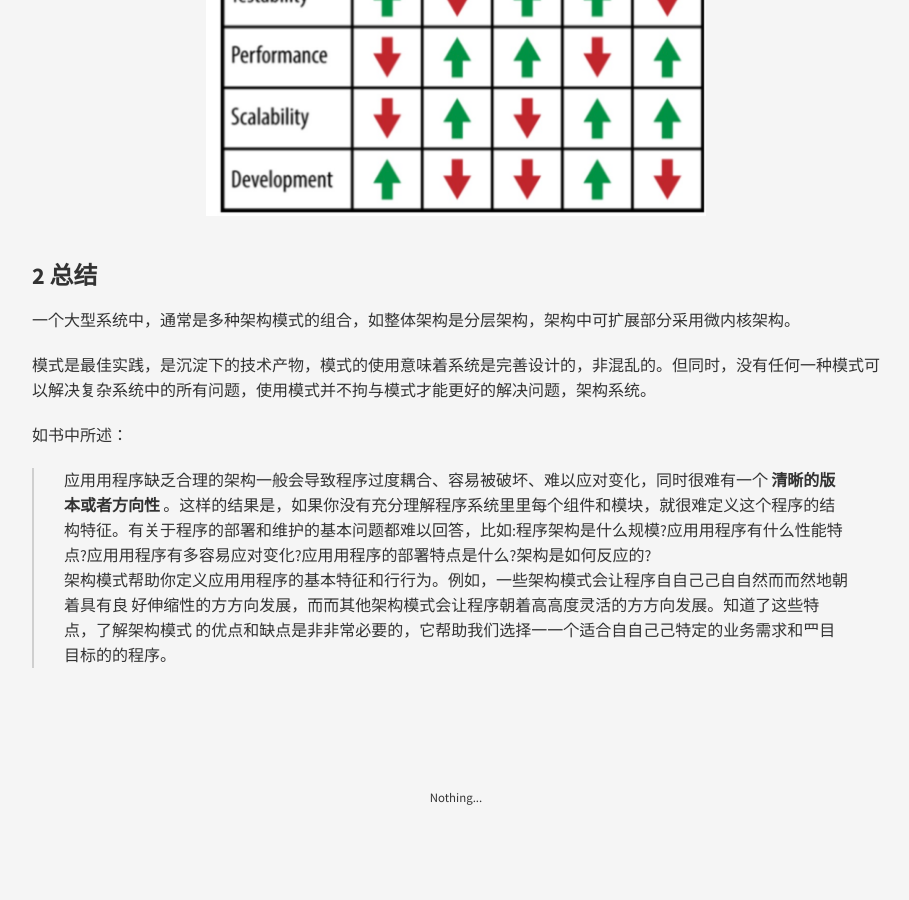
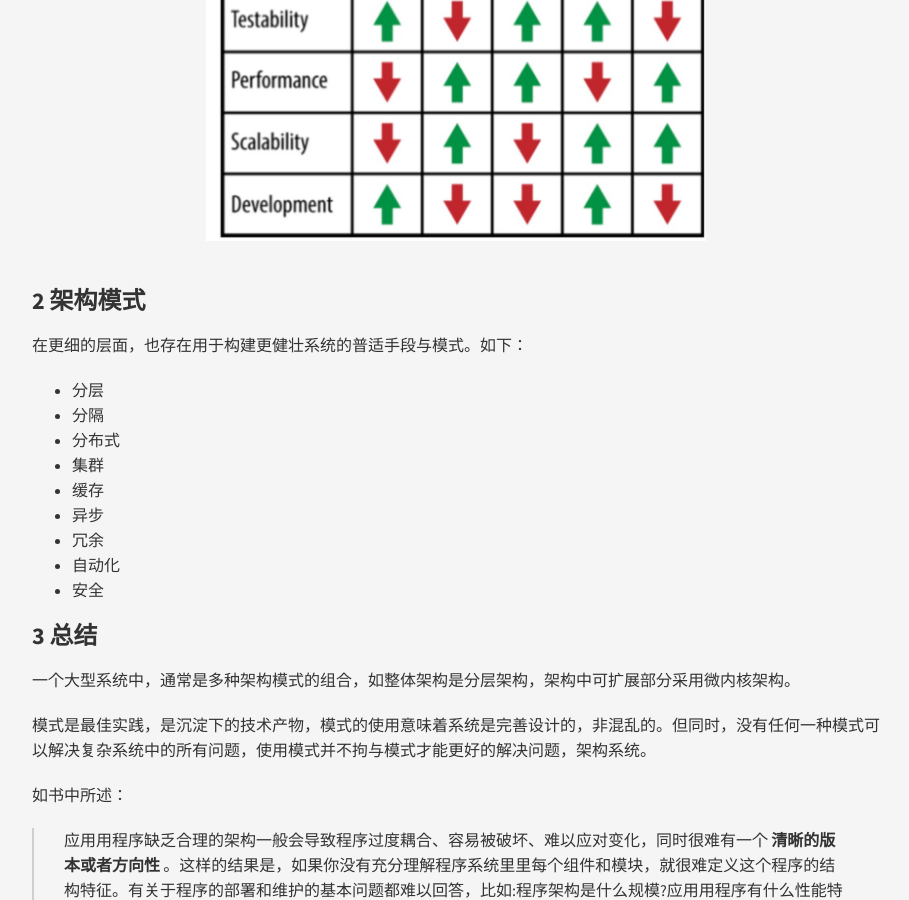
Before and after one commit to younghz/younghz.github.io, a Jekyll site: the page built from _posts/2019-02-04-software-architecture-patterns.md, in a window 1280 px wide and 900 px high, scrolled down 10850 px. Shown: the whole window, without its empty margins (184-1093 px from the left). Built offline with Jekyll 4.4.1, drawn with Linux system fonts in a browser that asks for light colours; nearby versions of some CDN libraries; before the commit the page ends 11677 px from its top, so only the background shows below that.

Commit message:
架构模式

```diff
--- a/_posts/2019-02-04-software-architecture-patterns.md
+++ b/_posts/2019-02-04-software-architecture-patterns.md
@@ -268,7 +268,21 @@
 <img src="../resource/software_architecture_patterns/all_diff.jpg"  width="500"/>
 </p>
 
-# 2 总结
+# 2 架构模式
+
+在更细的层面，也存在用于构建更健壮系统的普适手段与模式。如下：
+
+* 分层
+* 分隔
+* 分布式
+* 集群
+* 缓存
+* 异步
+* 冗余
+* 自动化
+* 安全
+
+# 3 总结
 
 一个大型系统中，通常是多种架构模式的组合，如整体架构是分层架构，架构中可扩展部分采用微内核架构。
 
```
